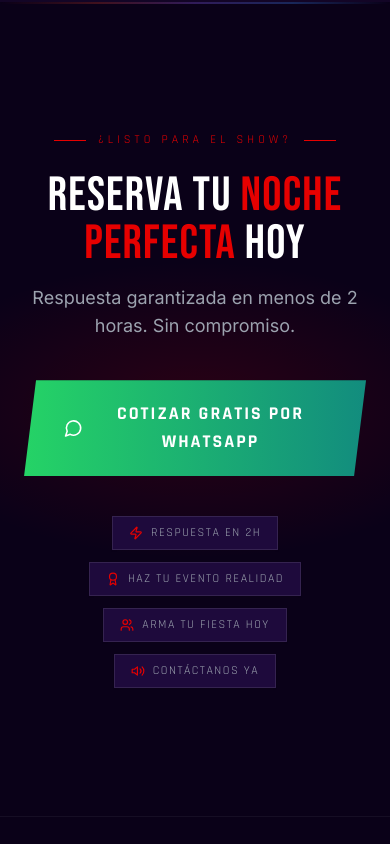
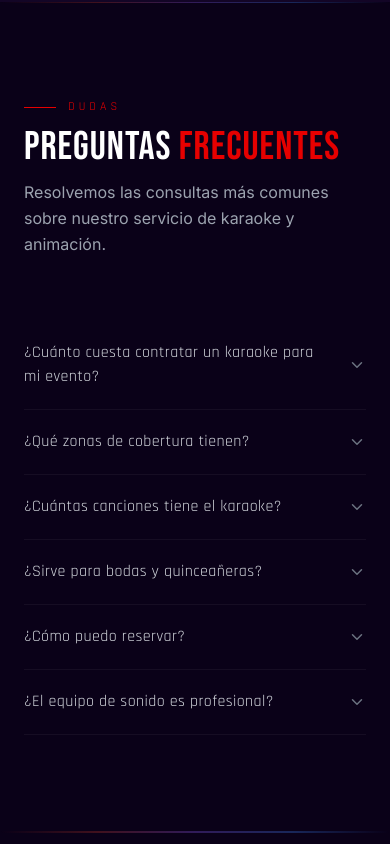
Before and after one commit to joseGuadamuz2/guada-karaoke, a React (Vite) app: page / in a window 390 px wide. Shown: the part 4520-5364 px from the top of the page. Built offline with nearby package versions, Linux system fonts and the light colour scheme.

Commit message:
feat: enhance SEO and user experience with updated meta descriptions, add FAQ section, and improve contact details in footer

```diff
--- a/index.html
+++ b/index.html
@@ -9,7 +9,7 @@
     <meta name="google-site-verification" content="ij7OIH_akzvBZByVwOBjezl_4zEJsZh7pOADqL5gQwo" />
 
     <title>Guada Karaoke · Animación, Eventos y Karaoke en Guanacaste</title>
-    <meta name="description" content="Karaoke profesional para fiestas, bodas, quinceañeras y eventos corporativos en La Palma, Abangares y todo Guanacaste. Animación, sonido Peavey y el mejor ambiente. ¡Cotizá ahora por WhatsApp!" />
+    <meta name="description" content="Karaoke profesional para bodas, fiestas y eventos en Guanacaste. Sonido, animación y el mejor ambiente. Cotizá por WhatsApp." />
     <meta name="keywords" content="karaoke Guanacaste, karaoke La Palma, karaoke Abangares, animación eventos Costa Rica, karaoke bodas Guanacaste, entretenimiento Guanacaste" />
     <meta name="author" content="Guada Karaoke" />
 
@@ -19,7 +19,7 @@
 
     <!-- Open Graph -->
     <meta property="og:title" content="Guada Karaoke · Tu fiesta, tu voz, tu karaoke" />
-    <meta property="og:description" content="Animación profesional y sonido de calidad para tus eventos. Base en La Palma, Abangares, cobertura en todo Guanacaste." />
+    <meta property="og:description" content="Karaoke profesional para bodas, fiestas y eventos en Guanacaste. Sonido, animación y el mejor ambiente." />
     <meta property="og:type" content="website" />
     <meta property="og:locale" content="es_CR" />
     <meta property="og:image" content="https://guada-karaoke.vercel.app/logo-oficial.jpg" />
@@ -33,6 +33,14 @@
 
     <!-- Canonical -->
     <link rel="canonical" href="https://guada-karaoke.vercel.app/" />
+
+    <!-- Google Tag Manager -->
+    <script>(function(w,d,s,l,i){w[l]=w[l]||[];w[l].push({'gtm.start':
+    new Date().getTime(),event:'gtm.js'});var f=d.getElementsByTagName(s)[0],
+    j=d.createElement(s),dl=l!='dataLayer'?'&l='+l:'';j.async=true;j.src=
+    'https://www.googletagmanager.com/gtm.js?id='+i+dl;f.parentNode.insertBefore(j,f);
+    })(window,document,'script','dataLayer','GTM-WHVHTNTP');</script>
+    <!-- End Google Tag Manager -->
 
     <!-- Schema JSON-LD: Negocio local + Servicios + Precios -->
     <script type="application/ld+json">
@@ -106,12 +114,62 @@
           "name": "Guada Karaoke",
           "inLanguage": "es-CR",
           "publisher": { "@id": "https://guada-karaoke.vercel.app/#business" }
+        },
+        {
+          "@type": "FAQPage",
+          "@id": "https://guada-karaoke.vercel.app/#faq",
+          "mainEntity": [
+            {
+              "@type": "Question",
+              "name": "¿Cuánto cuesta contratar un karaoke para mi evento?",
+              "acceptedAnswer": {
+                "@type": "Answer",
+                "text": "El paquete básico comienza en ₡70,000 + IVA por 3 horas. El premium cuesta ₡85,000 + IVA por 5 horas e incluye DJ y luces LED. Para bodas y eventos especiales, cotización personalizada desde ₡120,000 + IVA."
+              }
+            },
+            {
+              "@type": "Question",
+              "name": "¿Qué zonas de cobertura tienen?",
+              "acceptedAnswer": {
+                "@type": "Answer",
+                "text": "Nuestra base está en La Palma, Abangares, Guanacaste. Cubrimos todo Guanacaste, incluyendo Cañas, Tilarán, Liberia, Nicoya y demás ciudades."
+              }
+            },
+            {
+              "@type": "Question",
+              "name": "¿Cuántas canciones tiene el karaoke?",
+              "acceptedAnswer": {
+                "@type": "Answer",
+                "text": "Contamos con más de 8,000 canciones en español, inglés y otros idiomas. Las pistas se actualizan periódicamente."
+              }
+            },
+            {
+              "@type": "Question",
+              "name": "¿Sirve para bodas y quinceañeras?",
+              "acceptedAnswer": {
+                "@type": "Answer",
+                "text": "Sí, nuestro paquete de Eventos Especiales está diseñado para bodas, quinceañeras, graduaciones y eventos corporativos. Incluye DJ + Karaoke, animación personalizada y luces LED."
+              }
+            },
+            {
+              "@type": "Question",
+              "name": "¿Cómo puedo reservar?",
+              "acceptedAnswer": {
+                "@type": "Answer",
+                "text": "Escribinos por WhatsApp al +506 8338-8115 contándonos sobre tu evento. Te respondemos en menos de 2 horas con disponibilidad y cotización."
+              }
+            }
+          ]
         }
       ]
     }
     </script>
   </head>
   <body>
+    <!-- Google Tag Manager (noscript) -->
+    <noscript><iframe src="https://www.googletagmanager.com/ns.html?id=GTM-WHVHTNTP"
+    height="0" width="0" style="display:none;visibility:hidden"></iframe></noscript>
+    <!-- End Google Tag Manager (noscript) -->
     <div id="root"></div>
     <script type="module" src="/src/main.jsx"></script>
   </body>
--- a/src/App.jsx
+++ b/src/App.jsx
@@ -1,15 +1,16 @@
-import Navbar      from './components/Navbar';
-import Hero        from './components/Hero';
-import StatsStrip  from './components/StatsStrip';
-import Servicios   from './components/Servicios';
-import Precios     from './components/Precios';
-import Galeria     from './components/Galeria';
-import Cobertura   from './components/Cobertura';
-import Testimonios from './components/Testimonios';
-import CTAFinal    from './components/CTAFinal';
-import Footer      from './components/Footer';
-import NeonDivider from './components/ui/NeonDivider';
-import BgParticles from './components/ui/BgParticles';
+import Navbar             from './components/Navbar';
+import Hero               from './components/Hero';
+import StatsStrip         from './components/StatsStrip';
+import Servicios          from './components/Servicios';
+import Precios            from './components/Precios';
+import Galeria            from './components/Galeria';
+import Cobertura          from './components/Cobertura';
+import Testimonios        from './components/Testimonios';
+import PreguntasFrecuentes from './components/PreguntasFrecuentes';
+import CTAFinal           from './components/CTAFinal';
+import Footer             from './components/Footer';
+import NeonDivider        from './components/ui/NeonDivider';
+import BgParticles        from './components/ui/BgParticles';
 
 
 export default function App() {
@@ -32,6 +33,8 @@ export default function App() {
         <NeonDivider />
         <Cobertura />
         <NeonDivider />
+        <PreguntasFrecuentes />
+        <NeonDivider />
         {/* <Testimonios /> */}
         <NeonDivider />
         <CTAFinal />
--- /dev/null
+++ b/src/components/PreguntasFrecuentes.jsx
@@ -0,0 +1,75 @@
+import { useState } from 'react';
+import { ChevronDown } from 'lucide-react';
+import SectionHeader from './ui/SectionHeader';
+
+const FAQ_ITEMS = [
+  {
+    q: '¿Cuánto cuesta contratar un karaoke para mi evento?',
+    a: 'Nuestro paquete básico comienza en ₡70,000 + IVA por 3 horas e incluye sonido profesional, micrófonos inalámbricos, pantalla de proyección y karaoke con más de 8,000 canciones. El paquete premium cuesta ₡85,000 + IVA por 5 horas e incluye DJ profesional y luces LED ambiente. Para bodas y eventos especiales, cotización personalizada.',
+  },
+  {
+    q: '¿Qué zonas de cobertura tienen?',
+    a: 'Nuestra base está en La Palma, Abangares, Guanacaste. Cubrimos todo Guanacaste, incluyendo Cañas, Tilarán, Liberia, Nicoya y demás ciudades. Contactanos por WhatsApp para confirmar cobertura en tu zona.',
+  },
+  {
+    q: '¿Cuántas canciones tiene el karaoke?',
+    a: 'Contamos con más de 8,000 canciones en español, inglés y otros idiomas. Nuestras pistas se actualizan periódicamente para incluir los éxitos actuales y los clásicos que nunca pasan de moda.',
+  },
+  {
+    q: '¿Sirve para bodas y quinceañeras?',
+    a: '¡Por supuesto! Nuestro paquete de Eventos Especiales está diseñado para bodas, quinceañeras, graduaciones y eventos corporativos. Incluye DJ + Karaoke, animación personalizada, luces LED ambiente completo y un show adaptado a tu evento.',
+  },
+  {
+    q: '¿Cómo puedo reservar?',
+    a: 'El proceso es simple: escribinos por WhatsApp al +506 8338-8115 contándonos sobre tu evento (fecha, cantidad de invitados, tipo de evento). Te respondemos en menos de 2 horas con disponibilidad y cotización.',
+  },
+  {
+    q: '¿El equipo de sonido es profesional?',
+    a: 'Sí, utilizamos equipos de sonido de marca reconocida, micrófonos inalámbricos de alta calidad, pantallas de proyección HD y torres de iluminación LED. Todo el equipo es transportado e instalado por nuestro equipo técnico.',
+  },
+];
+
+function FAQItem({ q, a }) {
+  const [open, setOpen] = useState(false);
+  return (
+    <div className="border-b border-white/5">
+      <button
+        onClick={() => setOpen(!open)}
+        className="w-full flex items-center justify-between py-5 text-left group"
+      >
+        <span className="font-rajdhani text-base tracking-wide text-gray-300 group-hover:text-white transition-colors pr-4">
+          {q}
+        </span>
+        <ChevronDown
+          size={18}
+          className={`text-gray-500 shrink-0 transition-transform duration-300 ${open ? 'rotate-180 text-brand-red' : ''}`}
+        />
+      </button>
+      <div
+        className={`overflow-hidden transition-all duration-300 ${open ? 'max-h-40 pb-5' : 'max-h-0'}`}
+      >
+        <p className="font-inter text-sm text-gray-400 leading-relaxed">{a}</p>
+      </div>
+    </div>
+  );
+}
+
+export default function PreguntasFrecuentes() {
+  return (
+    <section id="faq" className="relative py-24">
+      <div className="max-w-7xl mx-auto px-6 lg:px-16">
+        <SectionHeader
+          tag="Dudas"
+          title="Preguntas"
+          accent="Frecuentes"
+          subtitle="Resolvemos las consultas más comunes sobre nuestro servicio de karaoke y animación."
+        />
+        <div className="max-w-3xl">
+          {FAQ_ITEMS.map((item, i) => (
+            <FAQItem key={i} {...item} />
+          ))}
+        </div>
+      </div>
+    </section>
+  );
+}
--- a/src/constants/index.js
+++ b/src/constants/index.js
@@ -4,6 +4,7 @@ export const WHATSAPP_MESSAGE = 'Hola! Quiero cotizar un karaoke para mi evento
 export const WHATSAPP_URL     = `https://wa.me/${WHATSAPP_NUMBER}?text=${encodeURIComponent(WHATSAPP_MESSAGE)}`;
 export const EMAIL            = 'jocguada@gmail.com';
 export const PHONE_DISPLAY    = '8338-8115';
+export const PHONE_TEL        = '+50683388115';
 
 // ─── REDES SOCIALES ───────────────────────────────────────────────────────────
 export const SOCIAL_LINKS = [
@@ -149,6 +150,7 @@ export const NAV_LINKS = [
   //{ href: '#precios',     label: 'Precios'     },
   { href: '#galeria',     label: 'Galería'     },
   { href: '#cobertura',   label: 'Cobertura'   },
+  { href: '#faq',         label: 'Preguntas'   },
   // { href: '#testimonios', label: 'Testimonios' },
 ];
 
@@ -166,5 +168,6 @@ export const FOOTER_NAV_LINKS = [
   //{ href: '#precios',     label: 'Precios'     },
   { href: '#galeria',     label: 'Galería'     },
   { href: '#cobertura',   label: 'Cobertura'   },
+  { href: '#faq',         label: 'Preguntas'   },
  // { href: '#testimonios', label: 'Testimonios' },
 ];
```
Also changed, not shown: src/components/Footer.jsx (+11 -2 lines), public/llms.txt.
